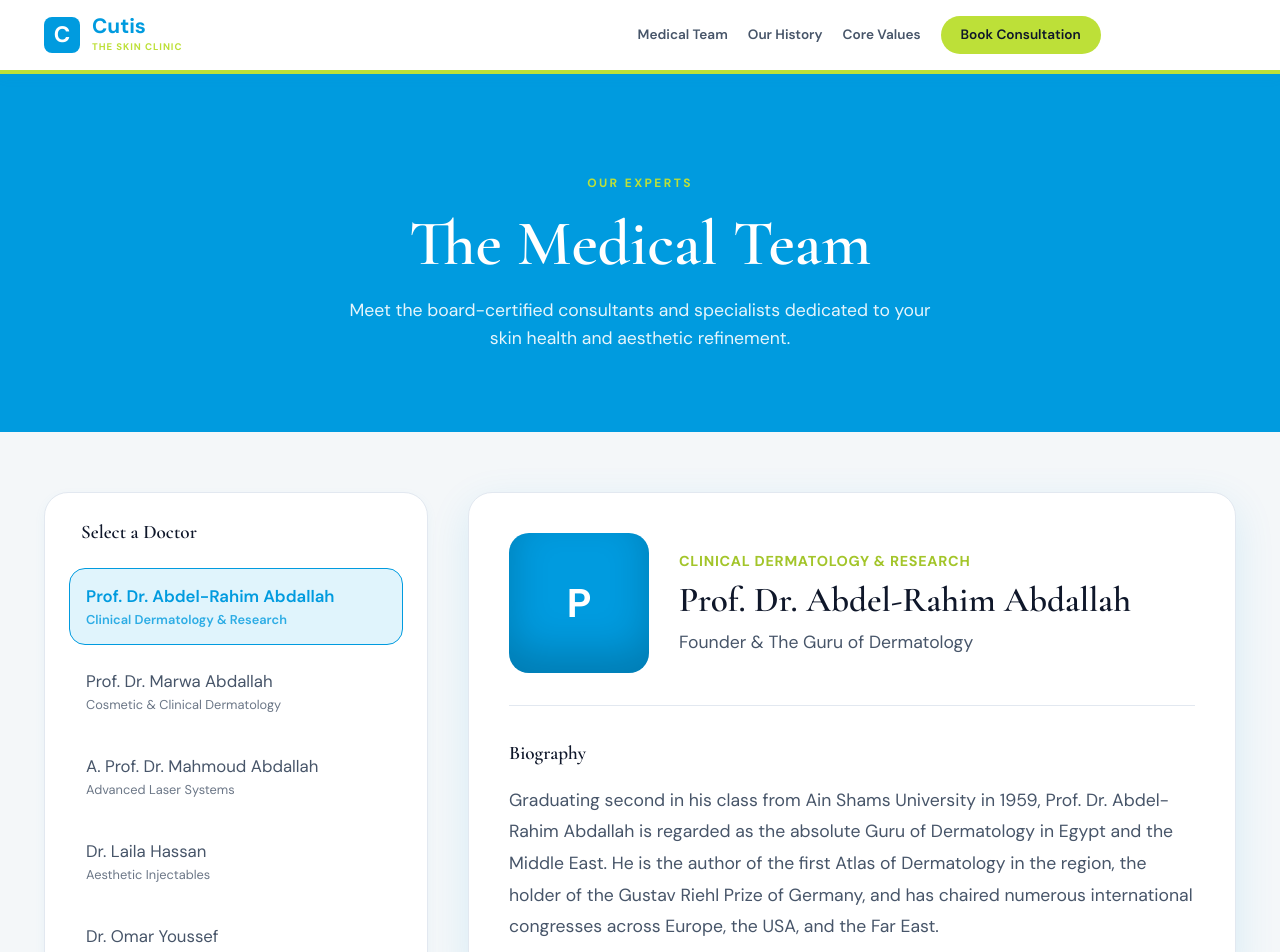
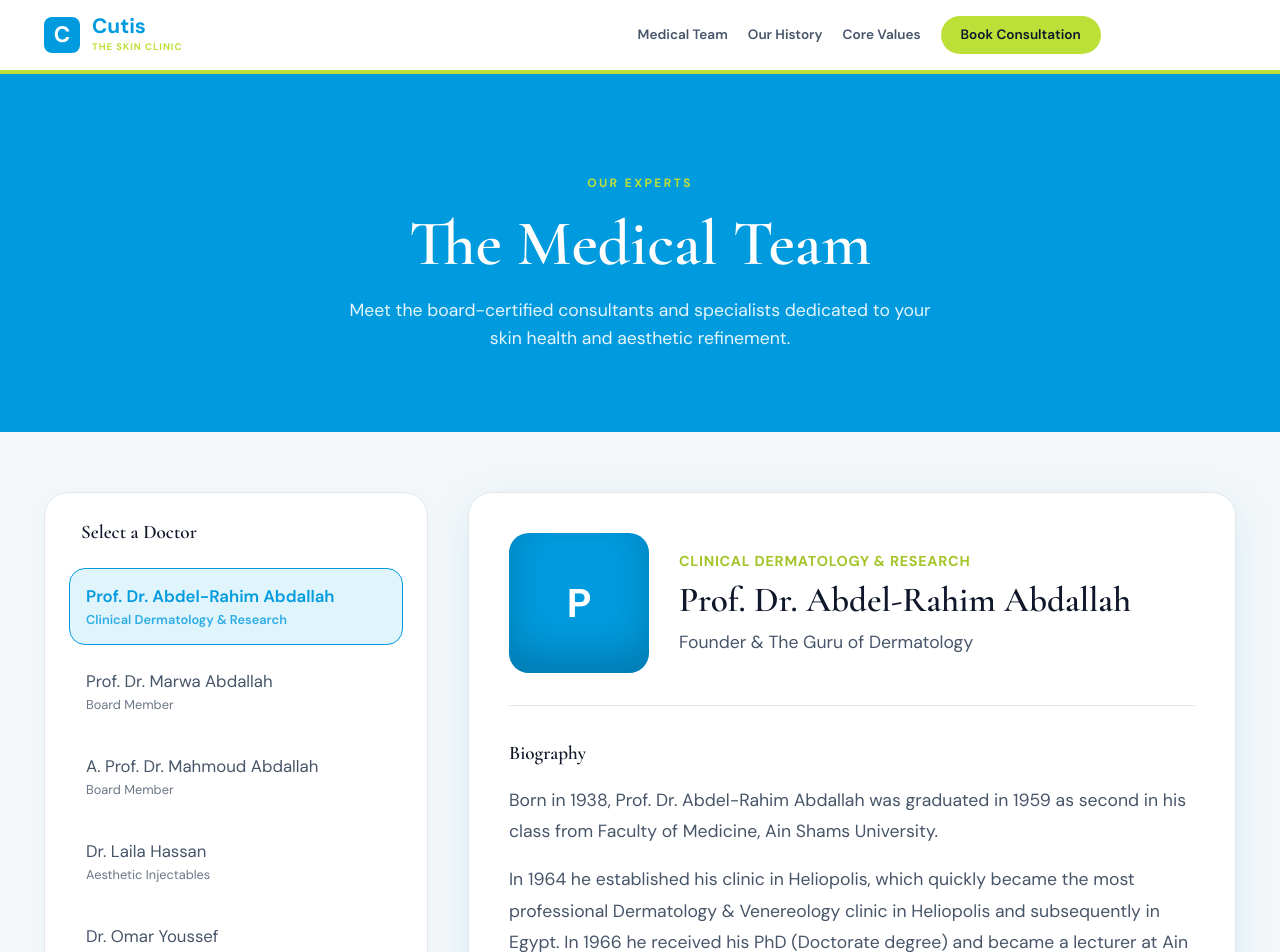
Before and after one commit to seif8545/cutis, a React (Create React App) app: page /doctors in a window 1280 px wide. Shown: the top 952 px of the page. Built offline with nearby package versions, Linux system fonts and the light colour scheme.

Commit message:
Enhance doctor biographies and email display
Updated biographies for doctors with more detailed information and added email for Dr. Mahmoud. Improved the biography text rendering to handle multiple paragraphs.

```diff
--- a/src/pages/DoctorsPage.jsx
+++ b/src/pages/DoctorsPage.jsx
@@ -1,31 +1,31 @@
-// src/pages/DoctorsPage.jsx
 import React, { useState, useEffect } from 'react';
 import '../styles/global.css';
 
-// The data engine for your doctors
+// The data engine for your doctors, now with accurate biographies
 const DOCTORS = [
   {
     id: 'dr-abdelrahim',
     name: "Prof. Dr. Abdel-Rahim Abdallah",
     title: "Founder & The Guru of Dermatology",
     specialty: "Clinical Dermatology & Research",
-    bio: "Graduating second in his class from Ain Shams University in 1959, Prof. Dr. Abdel-Rahim Abdallah is regarded as the absolute Guru of Dermatology in Egypt and the Middle East. He is the author of the first Atlas of Dermatology in the region, the holder of the Gustav Riehl Prize of Germany, and has chaired numerous international congresses across Europe, the USA, and the Far East.",
+    bio: "Born in 1938, Prof. Dr. Abdel-Rahim Abdallah was graduated in 1959 as second in his class from Faculty of Medicine, Ain Shams University.\n\nIn 1964 he established his clinic in Heliopolis, which quickly became the most professional Dermatology & Venereology clinic in Heliopolis and subsequently in Egypt. In 1966 he received his PhD (Doctorate degree) and became a lecturer at Ain Shams University, after which he became the Chairman of the department in 1990.\n\nProf. Abdel-Rahim Abdallah is regarded as the Guru of Dermatology in Egypt and the Middle East. He lectures in several top Medical Schools & Universities in Europe, USA and the Far East in addition to chairing several International Congresses.\n\nProf. Abdel-Rahim Abdallah is the holder of the prominent Gustav Riehl Prize of Germany, which he was rewarded in recognition of his advanced research in Medicine.\n\nHe is the author of the first Atlas of Dermatology in the Middle East & the Co-author of \"Dermatology\", Bolongia, Jorizzo, Rapini et al. Mosby, 2003, 2007 & 2012.",
     imageColor: "var(--brand-blue)"
   },
   {
     id: 'dr-marwa',
     name: "Prof. Dr. Marwa Abdallah",
-    title: "Co-Founder & Senior Consultant",
-    specialty: "Cosmetic & Clinical Dermatology",
-    bio: "Instrumental in the 1999 founding of Cutis as a comprehensive Medical Institution, Prof. Dr. Marwa Abdallah brings decades of elite academic and clinical experience. She specializes in advanced aesthetic refinement, ensuring that Cutis remains at the cutting edge of global dermatological standards.",
+    title: "Professor of Dermatology, Ain Shams University",
+    specialty: "Board Member",
+    bio: "Marwa Abdallah, studied medicine against the will of her parents, who were both doctors, because she loved biology and chemistry. In Ain Shams University, Faculty of Medicine, she graduated by excellence with honors, and was the first in her class over more than 800 graduates. She chose Dermatology (skin diseases) as it was a branch that suits women doctors, besides having a great mentor, Prof Abdel-Rahim Abdallah, who was there whenever she needed help.\n\nMarwa has been holding workshops training dermatologists in Egypt and other Arab countries in the last 10 years. On the academic level, Marwa Abdallah has more than 30 national and international publications. She supervised and discussed over 50 masters and PhD thesis in Ain Shams as well as other different universities and lectured several times in the European Academy of Dermatology congresses.\n\nMarwa loves helping people and making them happy. This was reflected on her relation with her patients, her students and her colleagues.",
     imageColor: "var(--brand-green-dk)"
   },
   {
     id: 'dr-mahmoud',
     name: "A. Prof. Dr. Mahmoud Abdallah",
-    title: "Senior Consultant & Expansion Lead",
-    specialty: "Advanced Laser Systems",
-    bio: "Taking Cutis to new heights in 2006, A. Prof. Dr. Mahmoud Abdallah spearheaded the introduction of wide-scale laser treatments in Egypt. His visionary approach to technology and equipment expansion transformed Cutis into the most comprehensive dermatology clinic in the country.",
+    title: "Associate Professor of Dermatology, Ain Shams University",
+    specialty: "Board Member",
+    bio: "Dr Mahmoud Abdallah graduated from Ain Shams University in 1995. He was trained in Ain Shams University and spent at least 4 years attending the clinic with Prof Abdel-Rahim Abdallah, where he learned a lot from his wide experience in the field of dermatology. Afterwards Dr. Mahmoud travelled to the USA and worked there for some time. During that period Dr. Mahmoud won the best research award in biggest Dermatopathology conference in America.\n\nGetting back to Egypt, he had a nice mix of local and international experience. Dr Mahmoud lectured in many international conferences overseas and published many articles in world renown dermatology journals. He wrote a chapter in the most popular textbook in Dermatology in collaboration with Dr Marwa and Dr Abdel-Rahim Abdallah (the only Egyptian Doctors that gained this honor).\n\nHe is well experienced in laser and gave a lot of training courses in this field. On the personal level he is a caring, down to earth person with a good sense of humor.",
+    email: "mahmoud.abdallah@cutis-clinic.com",
     imageColor: "#0f172a"
   },
   {
@@ -47,7 +47,6 @@ const DOCTORS = [
 ];
 
 export default function DoctorsPage() {
-  // Set the first doctor as the default selection when the page loads
   const [activeDoctor, setActiveDoctor] = useState(DOCTORS[0]);
 
   useEffect(() => {
@@ -106,7 +105,6 @@ export default function DoctorsPage() {
 
           {/* RIGHT AREA: Active Doctor Biography */}
           <main style={{ flex: '2 1 600px' }}>
-            {/* The "key" prop forces React to re-animate this div every time the activeDoctor changes */}
             <div
               key={activeDoctor.id}
               style={{
@@ -146,16 +144,23 @@ export default function DoctorsPage() {
                     {activeDoctor.name}
                   </h2>
                   <div style={{ fontSize: '1.1rem', color: 'var(--text-mid)' }}>{activeDoctor.title}</div>
+                  {activeDoctor.email && (
+                    <div style={{ marginTop: '8px', fontSize: '0.9rem', color: 'var(--brand-green-dk)', fontWeight: '600' }}>
+                      {activeDoctor.email}
+                    </div>
+                  )}
                 </div>
 
               </div>
 
-              {/* Biography Text */}
+              {/* Biography Text (Handles multiple paragraphs) */}
               <div style={{ borderTop: '1px solid var(--border-lt)', paddingTop: '32px' }}>
                 <h3 style={{ fontSize: '1.2rem', marginBottom: '16px' }}>Biography</h3>
-                <p style={{ color: 'var(--text-mid)', fontSize: '1.1rem', lineHeight: '1.8' }}>
-                  {activeDoctor.bio}
-                </p>
+                <div style={{ color: 'var(--text-mid)', fontSize: '1.1rem', lineHeight: '1.8' }}>
+                  {activeDoctor.bio.split('\n\n').map((paragraph, index) => (
+                    <p key={index} style={{ marginBottom: '16px' }}>{paragraph}</p>
+                  ))}
+                </div>
               </div>
 
             </div>
@@ -164,7 +169,6 @@ export default function DoctorsPage() {
         </div>
       </section>
 
-      {/* Add the simple fade-in animation specifically for the bio switching */}
       <style>{`
         @keyframes fadeIn {
           from { opacity: 0; transform: translateY(10px); }
```
